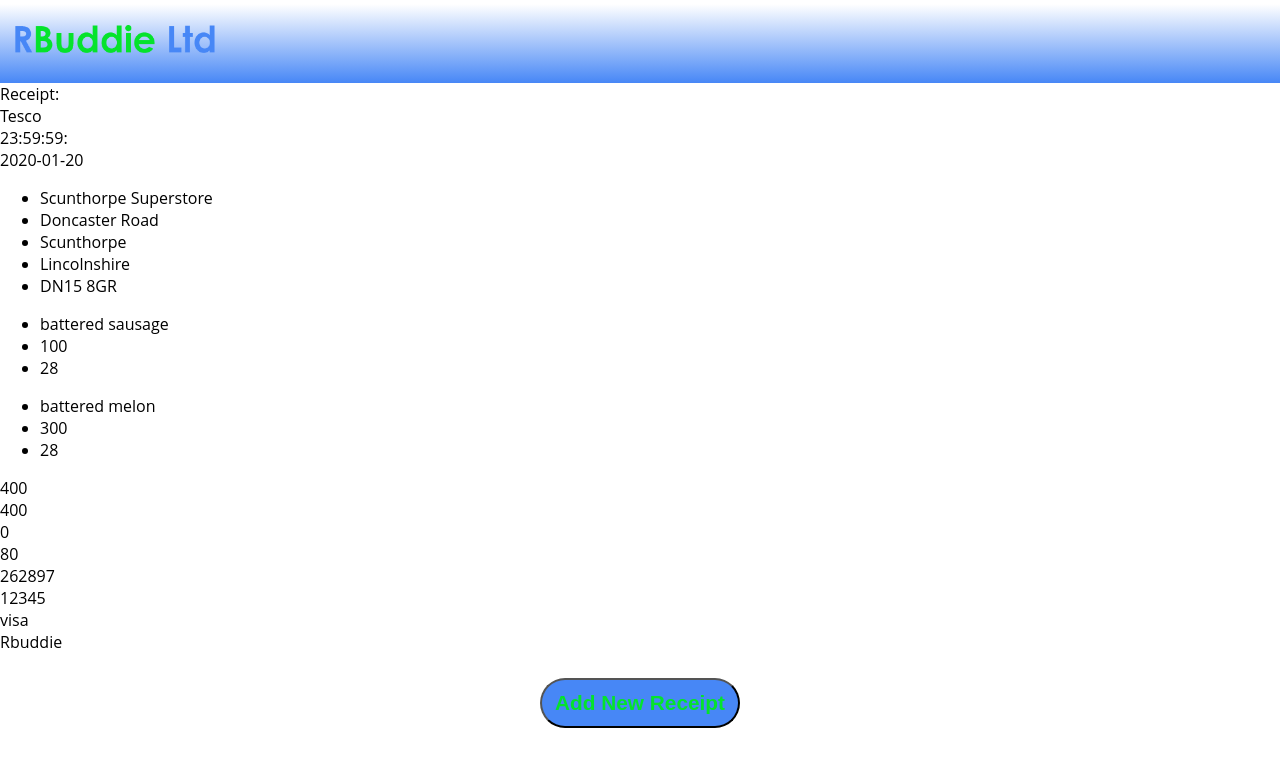
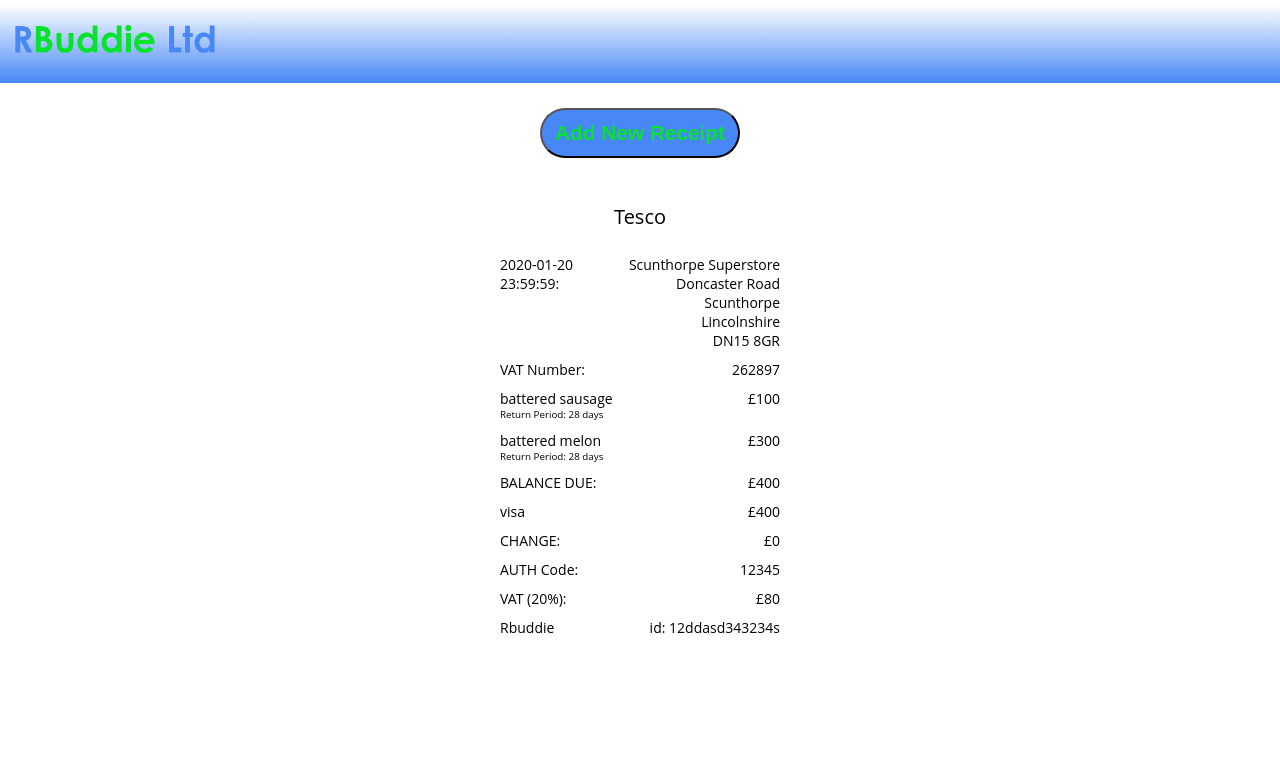
Before and after one commit to tomish0/realRBuddie, a React (Create React App) app: page / in a window 1280 px wide. Shown: the top 766 px of the page. Built offline with nearby package versions, Linux system fonts and the light colour scheme.

Commit message:
add show receipt css / alter a few things on our dummie json receipt / rearrange component and css files

```diff
--- a/src/App.js
+++ b/src/App.js
@@ -2,7 +2,7 @@
 import QrReader from "react-qr-reader";
 import ShowReceipt from "./component/ShowReceipt";
 import Button from "./component/Button";
-import "./styles/App.css";
+import "./App.css";
 import logo from "../public/logo.png";
 
 const reciptTest = {
@@ -53,6 +53,7 @@
         <div className="App-top">
           <img src={logo} alt="RBuddie Logo" className="App-logo" />
         </div>
+        <Button toggleQrReader={this.toggleReader} />
         {this.state.latestScan === null ? (
           <QrReader
             style={{ width: "100%" }}
@@ -69,7 +70,6 @@
         )}
         <div>{this.state.isError ? "This is not an RBuddie code" : ""}</div>
         <header className="App-header"></header>
-        <Button toggleQrReader={this.toggleReader} />
       </div>
     );
   }
--- a/src/component/Button.jsx
+++ b/src/component/Button.jsx
@@ -1,5 +1,5 @@
 import React, { Component } from 'react';
-import '../styles/Button.css'
+import './styles/Button.css'
 
 class Button extends Component {
     render() {
--- a/src/component/ShowReceipt.jsx
+++ b/src/component/ShowReceipt.jsx
@@ -1,4 +1,5 @@
 import React, { Component } from "react";
+import "./styles/ShowReceipt.css";
 
 class ShowReceipt extends Component {
   state = {};
@@ -11,38 +12,63 @@
 
     const eachItem = items.map((item, i) => {
       return (
-        <ul key={i}>
-          <li>{item.title}</li>
-          <li>{item.price}</li>
-          <li>{item.returnPeriod}</li>
-        </ul>
+        <div className="receipt-elements each-item" key={i}>
+          <div className="space-between">
+            <div>{item.title}</div>
+            <div>£{item.price}</div>
+          </div>
+          <div className="return-period">
+            Return Period: {item.returnPeriod} days
+          </div>
+        </div>
       );
     });
 
     return (
-      <div>
-        <div>Receipt: </div>
-
-        <div>{receipt.vendor}</div>
-        <div>{receipt.receiptNumber}</div>
+      <div className="full-receipt">
+        <div className="receipt-elements vendor">{receipt.vendor}</div>
+        <div className="receipt-elements space-between">
+          <div className="date-time">
+            <div>{receipt.purchaseDate}</div>
             <div>{receipt.purchaseTime}</div>
-        <div>{receipt.purchaseDate}</div>
-        <ul>
+          </div>
+          <ul className="receipt-elements location">
             <li>{receipt.storeLocation.name}</li>
             <li>{receipt.storeLocation.road}</li>
             <li>{receipt.storeLocation.town}</li>
             <li>{receipt.storeLocation.county}</li>
             <li>{receipt.storeLocation.postcode}</li>
           </ul>
-        <div>{eachItem}</div>
-        <div>{receipt.totalPrice}</div>
-        <div>{receipt.amountTendered}</div>
-        <div>{receipt.change}</div>
-        <div>{receipt.vatValue}</div>
+        </div>
+        <div className="receipt-elements space-between vat-number">
+          <div>VAT Number:</div>
           <div>{receipt.vatNumber}</div>
+        </div>
+        {eachItem}
+        <div className="receipt-elements space-between total-price">
+          <div>BALANCE DUE:</div>
+          <div>£{receipt.totalPrice}</div>
+        </div>
+        <div className="receipt-elements space-between tender-type">
+          <div>{receipt.tenderType}</div>
+          <div>£{receipt.amountTendered}</div>
+        </div>
+        <div className="receipt-elements space-between change">
+          <div>CHANGE:</div>
+          <div>£{receipt.change}</div>
+        </div>
+        <div className="receipt-elements space-between auth-code">
+          <div>AUTH Code:</div>
           <div>{receipt.authorisationCode}</div>
-        <div>{receipt.tenderType}</div>
+        </div>
+        <div className="receipt-elements space-between vat">
+          <div>VAT (20%):</div>
+          <div>£{receipt.vatValue}</div>
+        </div>
+        <div className="receipt-elements space-between receipt-app-id">
           <div>{receipt.app}</div>
+          <div>id: {receipt.id}</div>
+        </div>
       </div>
     );
   }
--- /dev/null
+++ b/src/component/styles/ShowReceipt.css
@@ -0,0 +1,38 @@
+.full-receipt {
+  /* background-color: blue; */
+  margin: 0 auto;
+  max-width: 320px;
+  padding: 20px;
+  font-size: 14px;
+}
+
+.receipt-elements {
+  margin: 10px 0;
+}
+
+.space-between {
+  display: flex;
+  justify-content: space-between;
+}
+
+.location {
+  list-style: none;
+  margin: 0;
+  padding: 0;
+}
+
+ul li {
+  display: flex;
+  justify-content: flex-end;
+}
+
+.vendor {
+  display: flex;
+  justify-content: center;
+  margin: 0 0 25px 0;
+  font-size: 20px;
+}
+
+.return-period {
+  font-size: 0.7em;
+}
--- a/src/index.js
+++ b/src/index.js
@@ -1,7 +1,7 @@
 import React from 'react';
 import ReactDOM from 'react-dom';
 import App from './App';
-import './styles/index.css';
+import './index.css';
 
 ReactDOM.render(
   <App />,
```
Also changed, not shown: src/qr.json (+7 -5 lines), src/App.css (renamed from src/styles/App.css), src/component/styles/Button.css (renamed from src/styles/Button.css), src/index.css (renamed from src/styles/index.css). Lines whose indentation alone changed are shown as unchanged.
